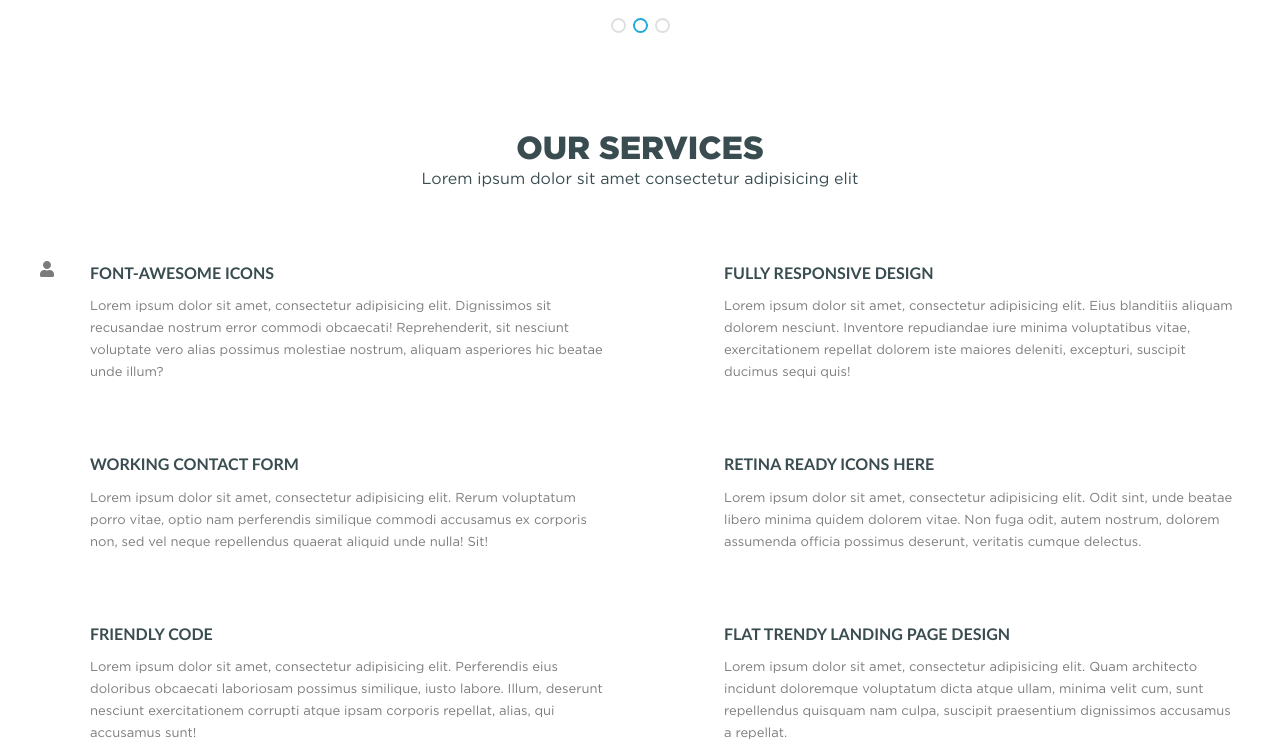
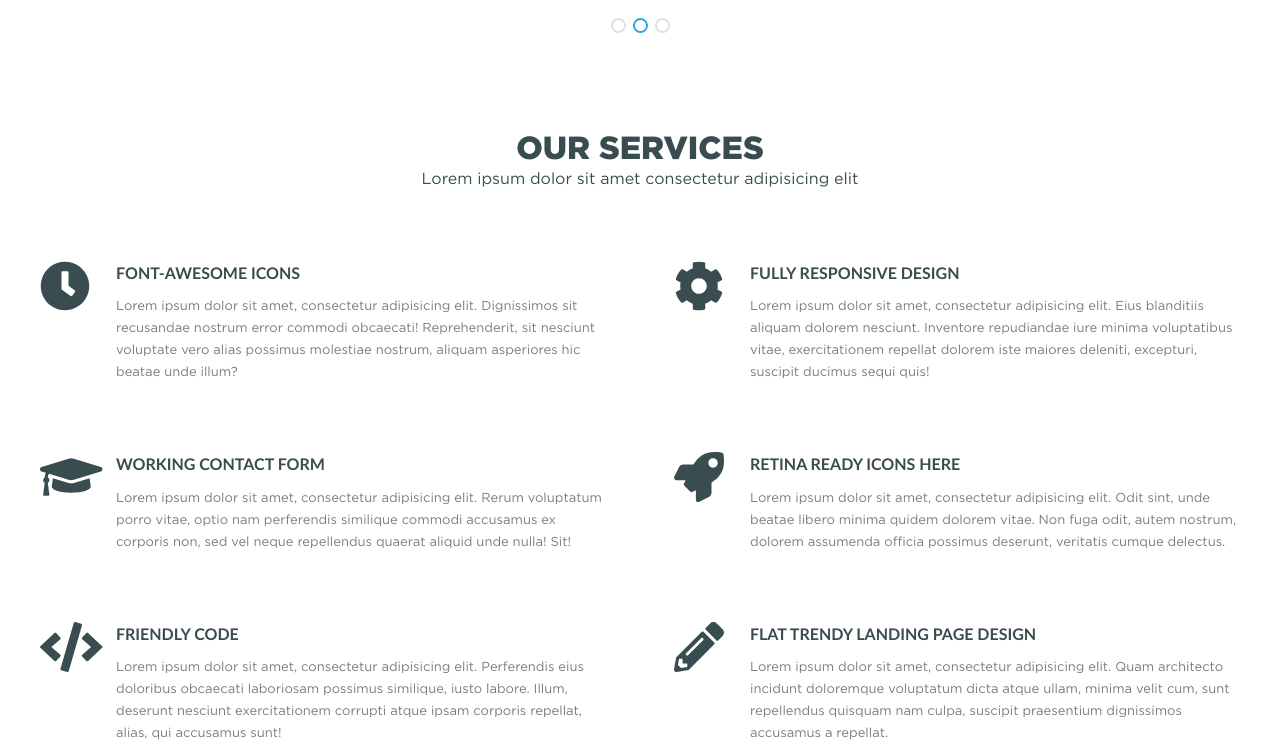
Before and after one commit to igorChechura/project-1, a website: page app/index.html in a window 1280 px wide. Shown: the part 739-1484 px from the top of the page. Drawn offline with Linux system fonts and the light colour scheme.

Commit message:
Finished Services section

```diff
--- a/app/index.html
+++ b/app/index.html
@@ -72,28 +72,46 @@
 			<p>Lorem ipsum dolor sit amet consectetur adipisicing elit</p>
 			<div class="services-content grid">
 				<div class="services-item">
-					<i class="fas fa-user"></i>
+					<a href="#">
+						<i class="fas fa-clock"></i>
 						<h3>Font-Awesome Icons</h3>
+					</a>
 					<p>Lorem ipsum dolor sit amet, consectetur adipisicing elit. Dignissimos sit recusandae nostrum error commodi obcaecati! Reprehenderit, sit nesciunt voluptate vero alias possimus molestiae nostrum, aliquam asperiores hic beatae unde illum?</p>
 				</div>
 				<div class="services-item">
+					<a href="#">
+						<i class="fas fa-cog"></i>
 						<h3>Fully Responsive Design</h3>
+					</a>
+
 					<p>Lorem ipsum dolor sit amet, consectetur adipisicing elit. Eius blanditiis aliquam dolorem nesciunt. Inventore repudiandae iure minima voluptatibus vitae, exercitationem repellat dolorem iste maiores deleniti, excepturi, suscipit ducimus sequi quis!</p>
 				</div>
 				<div class="services-item">
+					<a href="#">
+						<i class="fas fa-graduation-cap"></i>
 						<h3>Working Contact Form</h3>
+					</a>
 					<p>Lorem ipsum dolor sit amet, consectetur adipisicing elit. Rerum voluptatum porro vitae, optio nam perferendis similique commodi accusamus ex corporis non, sed vel neque repellendus quaerat aliquid unde nulla! Sit!</p>
 				</div>
 				<div class="services-item">
+					<a href="#">
+						<i class="fas fa-rocket"></i>
 						<h3>Retina Ready Icons Here</h3>
+					</a>
 					<p>Lorem ipsum dolor sit amet, consectetur adipisicing elit. Odit sint, unde beatae libero minima quidem dolorem vitae. Non fuga odit, autem nostrum, dolorem assumenda officia possimus deserunt, veritatis cumque delectus.</p>
 				</div>
 				<div class="services-item">
+					<a href="#">
+						<i class="fas fa-code"></i>
 						<h3>Friendly Code</h3>
+					</a>
 					<p>Lorem ipsum dolor sit amet, consectetur adipisicing elit. Perferendis eius doloribus obcaecati laboriosam possimus similique, iusto labore. Illum, deserunt nesciunt exercitationem corrupti atque ipsam corporis repellat, alias, qui accusamus sunt!</p>
 				</div>
 				<div class="services-item">
+					<a href="#">
+						<i class="fas fa-pencil-alt"></i>
 						<h3>Flat Trendy Landing Page Design</h3>
+					</a>
 					<p>Lorem ipsum dolor sit amet, consectetur adipisicing elit. Quam architecto incidunt doloremque voluptatum dicta atque ullam, minima velit cum, sunt repellendus quisquam nam culpa, suscipit praesentium dignissimos accusamus a repellat.</p>
 				</div>
 			</div>
--- a/app/sass/main.sass
+++ b/app/sass/main.sass
@@ -196,15 +196,24 @@ section
 		font-family: lato-myproject, sans-serif
 		.svg-inline--fa
 			float: left
+			font-size: 50px
+			transition: color .25s ease
+		a
+			text-decoration: none
+			color: $h-text
+			&:hover
+				.svg-inline--fa
+					color: $accent-orange
+
 		h3
 			margin-bottom: 9px
-			margin-left: 50px
+			margin-left: 76px
 			text-transform: uppercase
 			font-size: 16px
 			font-weight: bold
 			color: $h-text
 		p
-			margin-left: 50px
+			margin-left: 76px
 			text-align: left
 			line-height: 22px
 			font-size: 13px
```
Also changed, not shown: app/css/main.min.css. Lines whose indentation alone changed are shown as unchanged.
